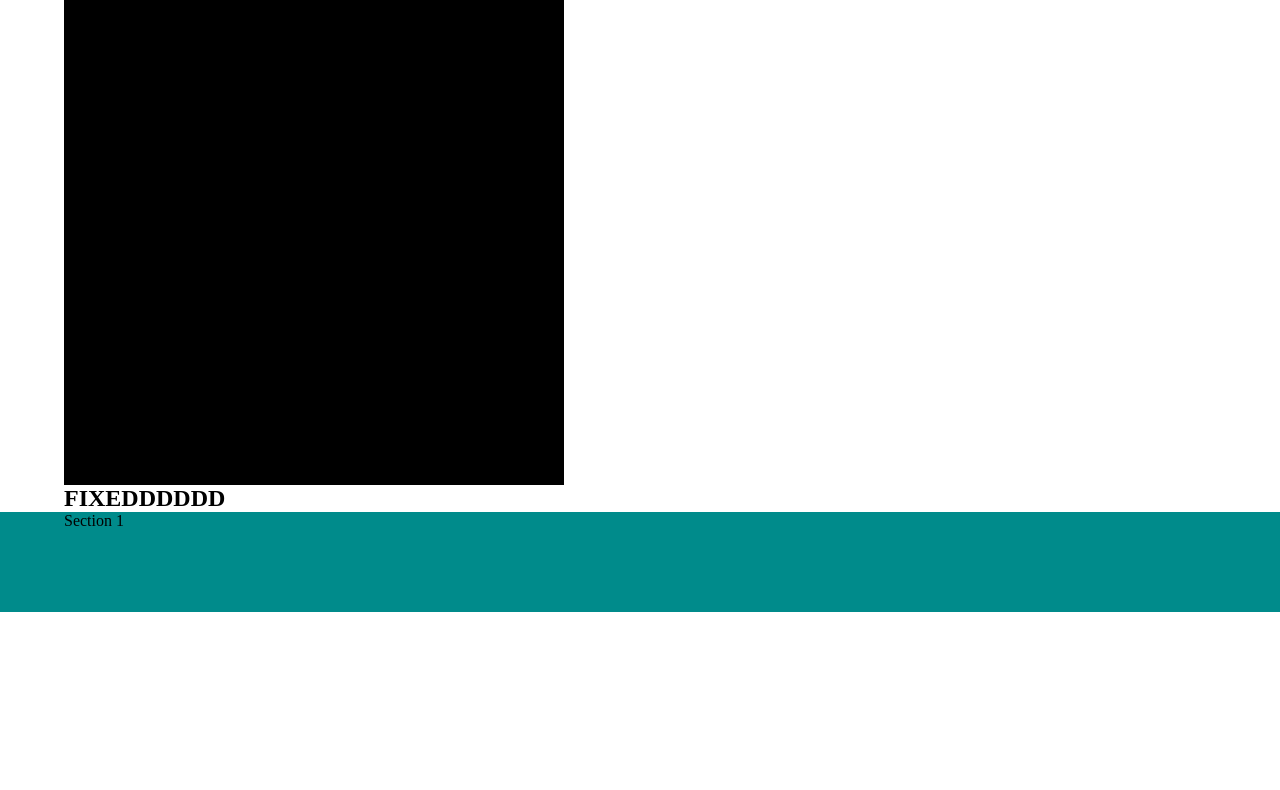
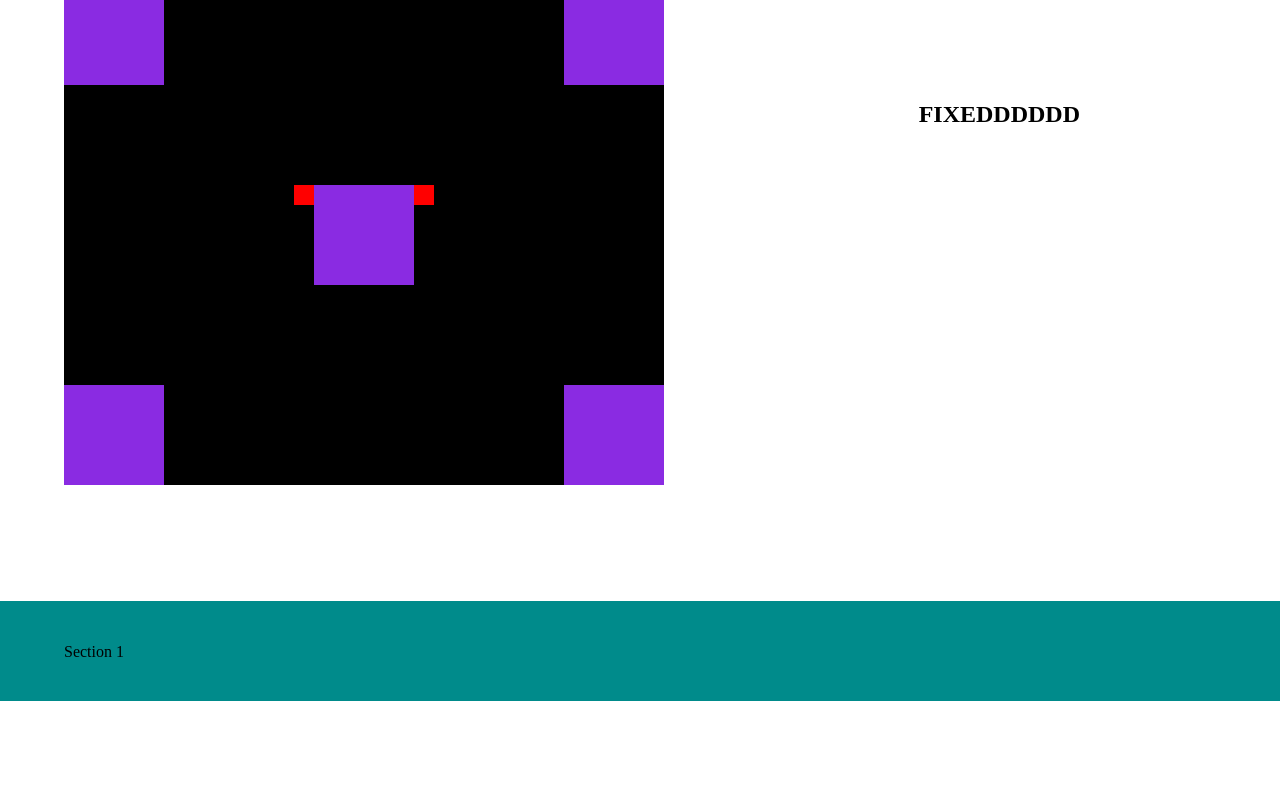
Before and after one commit to siriusgurban/exercise-21-06-2025, a plain HTML site: page pages/sticky.html in a window 1280 px wide. Shown: the part 99-889 px from the top of the page. Drawn offline with Linux system fonts and the light colour scheme; files that its build step writes are made by us from their sources.

Commit message:
final update

```diff
--- a/assets/css/sticky.css
+++ b/assets/css/sticky.css
@@ -24,6 +24,7 @@ header {
   position: sticky;
   top: 0;
   left: 0;
+  z-index: 99;
   margin-top: 50px;
 }
 
@@ -47,39 +48,123 @@ header {
 }
 
 .box {
-  width: 500px;
+  width: 600px;
   height: 500px;
   background-color: black;
+  position: relative;
+  display: flex;
+  justify-content: center;
+  align-items: center;
+}
+
+.box_one,
+.box_two,
+.box_three,
+.box_four {
+  width: 100px;
+  height: 100px;
+  background-color: #8a2be2;
+  position: absolute;
+}
+
+.box_one:hover,
+.box_two:hover,
+.box_three:hover,
+.box_four:hover,
+.box_five:hover {
+  background-color: #411868;
+  transition: all 0.5s;
+}
+
+.box_one {
+  left: 0;
+  top: 0;
+}
+
+.box_two {
+  left: 0;
+  bottom: 0;
+}
+
+.box_three {
+  right: 0;
+  top: 0;
+}
+
+.box_four {
+  bottom: 0;
+  right: 0;
+}
+
+.box_five {
+  width: 100px;
+  height: 100px;
+  background-color: #8a2be2;
+}
+
+.box_five::before {
+  content: "";
+  width: 20px;
+  height: 20px;
+  background-color: #ff0000;
+  margin-left: -20px;
+  display: inline-block;
+}
+.box_five::after {
+  content: "";
+  width: 20px;
+  height: 20px;
+  background-color: #ff0000;
+  margin-left: 100px;
+  position: absolute;
+  display: inline-block;
 }
 
 .hero {
   height: 100vh;
 }
 
-.section_1 {
+.box_wrap {
+  display: flex;
+  justify-content: space-between;
+}
+
+.fixed {
+  position: fixed;
+  top: 200px;
+  right: 200px;
+}
+
+.section_one {
   width: 100%;
   height: 100px;
   position: sticky;
   left: 0;
-  top: 200px;
-  background-color: #008B8B;
+  bottom: 0;
+  z-index: 2;
+  background-color: #008b8b;
 }
 
-.section_2 {
+.section_two {
+  margin-top: 300px;
+  width: 100%;
+  height: 100px;
+  position: sticky;
+  bottom: 0;
+  bottom: 0;
+  z-index: 1;
+  background-color: #dc143c;
+}
+.section_three {
   margin-top: 300px;
   width: 100%;
   height: 100px;
   position: sticky;
   left: 0;
-  top: 500px;
-  background-color: #DC143C;
+  bottom: 0;
+  background-color: #228b22;
 }
-.section_3 {
-  margin-top: 300px;
-  width: 100%;
-  height: 100px;
-  position: sticky;
-  left: 0;
-  top: 800px;
-  background-color: #228B22;
+
+.box_section p {
+  padding-top: 42px;
 }
--- a/pages/sticky.html
+++ b/pages/sticky.html
@@ -3,17 +3,17 @@
   <head>
     <meta charset="UTF-8" />
     <meta name="viewport" content="width=device-width, initial-scale=1.0" />
-    <link rel="stylesheet" href="../css/sticky.css" />
+    <link rel="stylesheet" href="../assets/css/sticky.css" />
     <title>Sticky</title>
   </head>
   <body>
     <header>
       <div class="container">
         <div class="row">
-          <div class="logo"><a href="#">Logo</a></div>
+          <div class="logo"><a href="../index.html">Logo</a></div>
           <nav class="nav_bar">
             <ul class="nav_list row">
-              <li class="nav_item"><a href="#">Home</a></li>
+              <li class="nav_item"><a href="../index.html">Home</a></li>
               <li class="nav_item"><a href="#">About</a></li>
               <li class="nav_item"><a href="#">Contact</a></li>
             </ul>
@@ -36,19 +36,33 @@
     </header>
     <section class="hero">
       <div class="container">
-        <div class="box"></div>
-        <h2>FIXEDDDDDD</h2>
-      </div>
-      <div class="section_1">
-        <div class="container"><p>Section 1</p></div>
+        <div class="box_wrap">
+          <div class="box">
+            <div class="box_one"></div>
+            <div class="box_two"></div>
+            <div class="box_three"></div>
+            <div class="box_four"></div>
+            <div class="box_five"></div>
+          </div>
+          <h2 class="fixed">FIXEDDDDDD</h2>
+        </div>
       </div>
     </section>
-    <div class="section_2">
-      <div class="container"><p>Section 2</p></div>
-    </div>
-    <div class="section_3">
-      <div class="container"><p>Section 3</p></div>
-    </div>
+    <section class="section_one">
+      <div class="container">
+        <div class="box_section"><p>Section 1</p></div>
+      </div>
+    </section>
+    <section class="section_two">
+      <div class="container">
+        <div class="box_section"><p>Section 2</p></div>
+      </div>
+    </section>
+    <section class="section_three">
+      <div class="container">
+        <div class="box_section"><p>Section 3</p></div>
+      </div>
+    </section>
   </body>
   <script
     src="https://kit.fontawesome.com/7d39f0a187.js"
```
